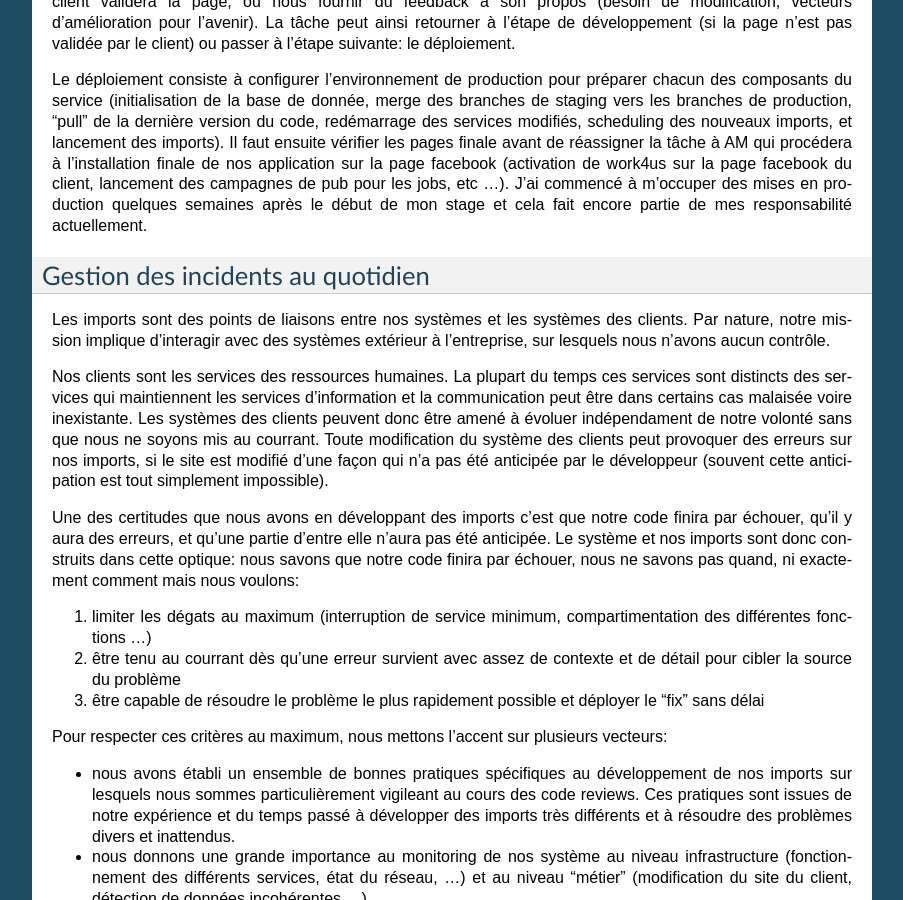
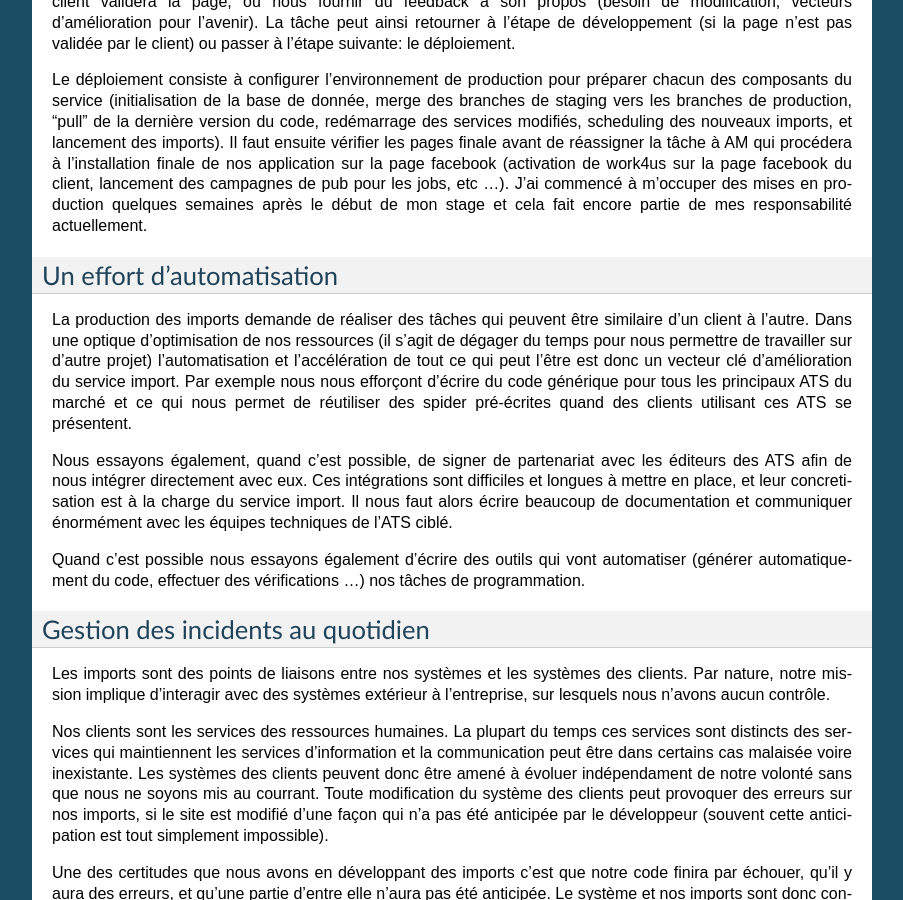
Before and after one commit to tsadaoui/Rapport_stage, a Sphinx documentation site: the page built from source/imports.rst, in a window 1280 px wide and 900 px high, scrolled down 992 px. Shown: the whole window, without its empty margins (198-1101 px from the left). Built offline with Sphinx 7.4.7, drawn with Linux system fonts in a browser that asks for light colours; some of the changed text lies outside the part shown.

Commit message:
Completion de la partie import

```diff
--- a/source/imports.rst
+++ b/source/imports.rst
@@ -24,6 +24,16 @@ Une fois le résultat en développement satisfaisant, le développeur va demande
 Une fois l'import déployé sur le serveur de staging, la tâche est réassignée à AM, qui la proposera au client. Le client validera la page, ou nous fournir du feedback à son propos (besoin de modification, vecteurs d'amélioration pour l'avenir). La tâche peut ainsi retourner à l'étape de développement (si la page n'est pas validée par le client) ou passer à l'étape suivante: le déploiement.
 
 Le déploiement consiste à configurer l'environnement de production pour préparer chacun des composants du service (initialisation de la base de donnée, merge des branches de staging vers les branches de production, "pull" de la dernière version du code, redémarrage des services modifiés, scheduling des nouveaux imports, et lancement des imports). Il faut ensuite vérifier les pages finale avant de réassigner la tâche à AM qui procédera à l'installation finale de nos application sur la page facebook (activation de work4us sur la page facebook du client, lancement des campagnes de pub pour les jobs, etc ...). J'ai commencé à m'occuper des mises en production quelques semaines après le début de mon stage et cela fait encore partie de mes responsabilité actuellement.
+
+
+Un effort d'automatisation
+--------------------------
+
+La production des imports demande de réaliser des tâches qui peuvent être similaire d'un client à l'autre. Dans une optique d'optimisation de nos ressources (il s'agit de dégager du temps pour nous permettre de travailler sur d'autre projet) l'automatisation et l'accélération de tout ce qui peut l'être est donc un vecteur clé d'amélioration du service import. Par exemple nous nous efforçont d'écrire du code générique pour tous les principaux ATS du marché et ce qui nous permet de réutiliser des spider pré-écrites quand des clients utilisant ces ATS se présentent.
+
+Nous essayons également, quand c'est possible, de signer de partenariat avec les éditeurs des ATS afin de nous intégrer directement avec eux. Ces intégrations sont difficiles et longues à mettre en place, et leur concretisation est à la charge du service import. Il nous faut alors écrire beaucoup de documentation et communiquer énormément avec les équipes techniques de l'ATS ciblé.
+
+Quand c'est possible nous essayons également d'écrire des outils qui vont automatiser (générer automatiquement du code, effectuer des vérifications ...) nos tâches de programmation.
 
 
 Gestion des incidents au quotidien
```
